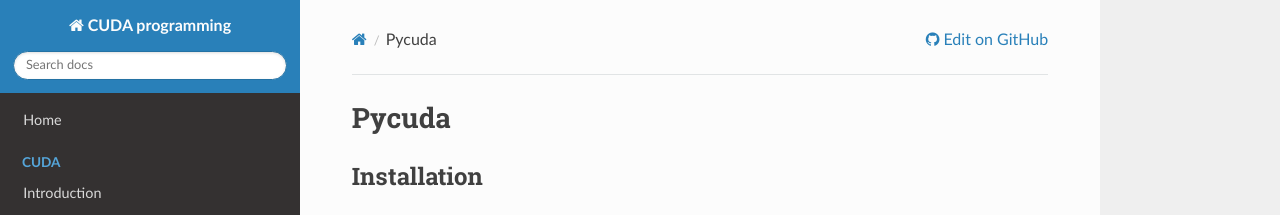
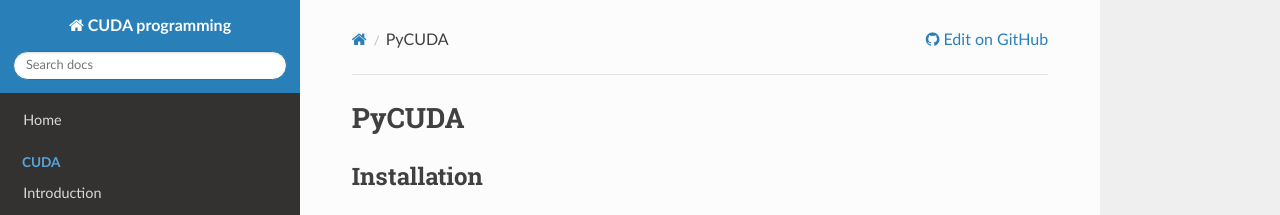
Before and after one commit to WonyoungCho/CUDA, an MkDocs documentation site: the page built from docs/PyCUDA_int.md, in a window 1280 px wide. Shown: the top 215 px of the page. Built offline with MkDocs 1.6.1, drawn with Linux system fonts in a browser that asks for light colours; nearby versions of some CDN libraries; old or Windows-style settings are respelled for this version of MkDocs.

```diff
--- a/docs/pycuda_int.md
+++ b/docs/PyCUDA_int.md
@@ -1,4 +1,4 @@
-# Pycuda
+# PyCUDA
 
 ## Installation
 
```
